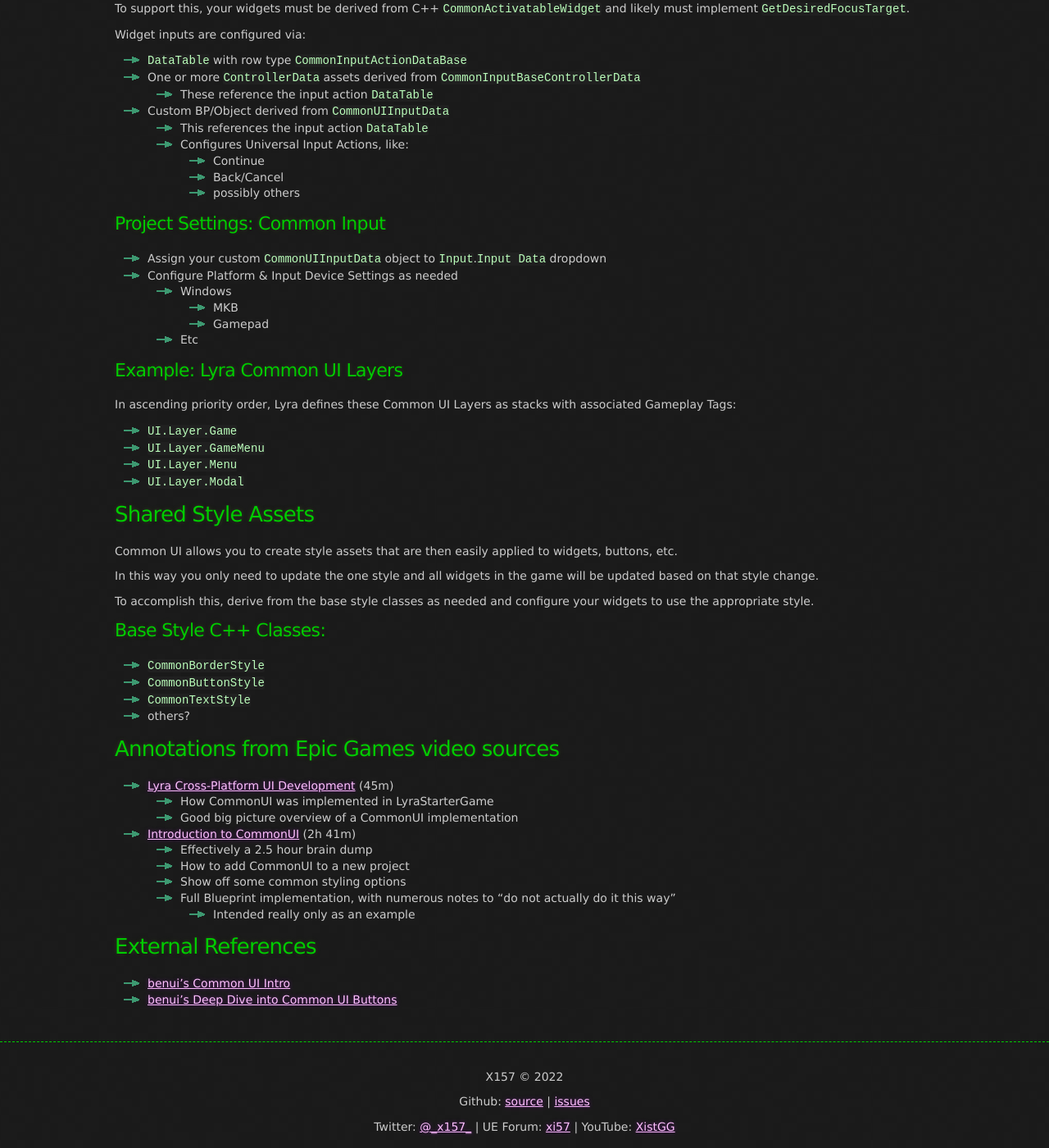
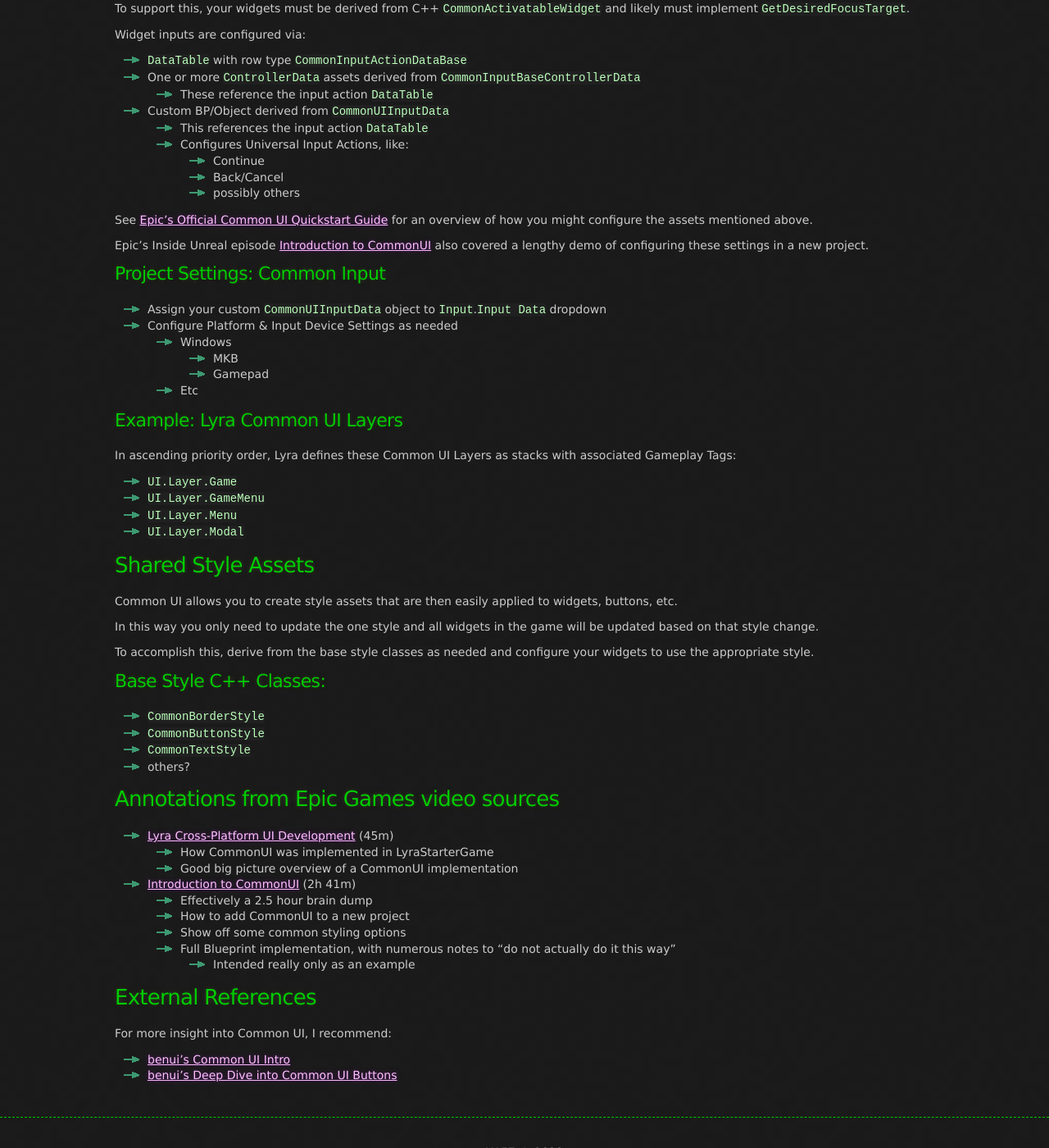
Before and after one commit to x157/x157.github.io, a Jekyll site: the page built from UE5/CommonUI/index.md, in a window 1280 px wide and 1400 px high, scrolled down 899 px. Shown: the whole window at 82% size. Built offline with Jekyll 4.4.1, drawn with Linux system fonts in a browser that asks for light colours.

Commit message:
Add references

```diff
--- a/UE5/CommonUI/index.md
+++ b/UE5/CommonUI/index.md
@@ -74,6 +74,13 @@
     - Back/Cancel
     - possibly others
 
+See [Epic's Official Common UI Quickstart Guide](https://docs.unrealengine.com/5.0/en-US/common-ui-quickstart-guide-for-unreal-engine/)
+for an overview of how you might configure the assets mentioned above.
+
+Epic's Inside Unreal episode
+[Introduction to CommonUI](./Annotations/EpicGames-Introduction-to-CommonUI)
+also covered a lengthy demo of configuring these settings in a new project.
+
 
 ### Project Settings: Common Input
 
@@ -133,5 +140,7 @@
 
 ## External References
 
+For more insight into Common UI, I recommend:
+
 - [benui's Common UI Intro](https://benui.ca/unreal/common-ui-intro/)
 - [benui's Deep Dive into Common UI Buttons](https://benui.ca/unreal/common-ui-button/)
```
